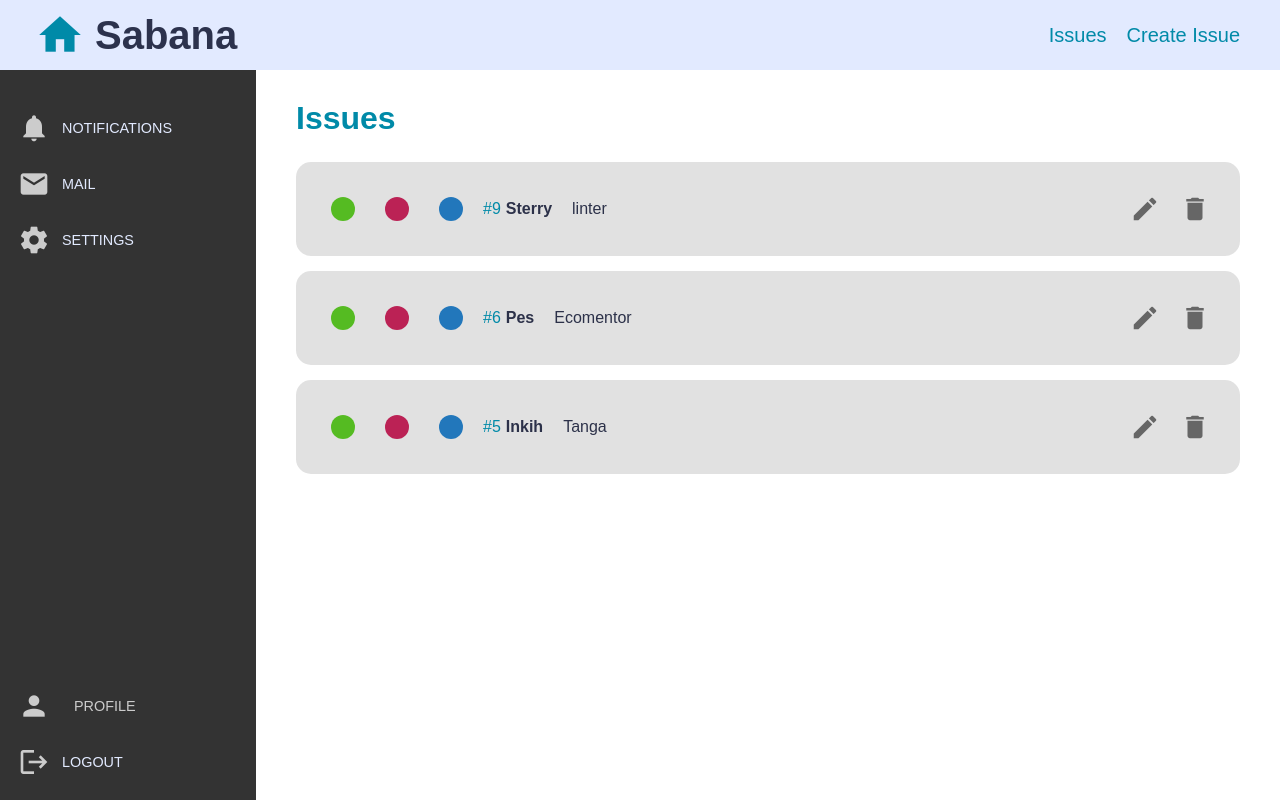
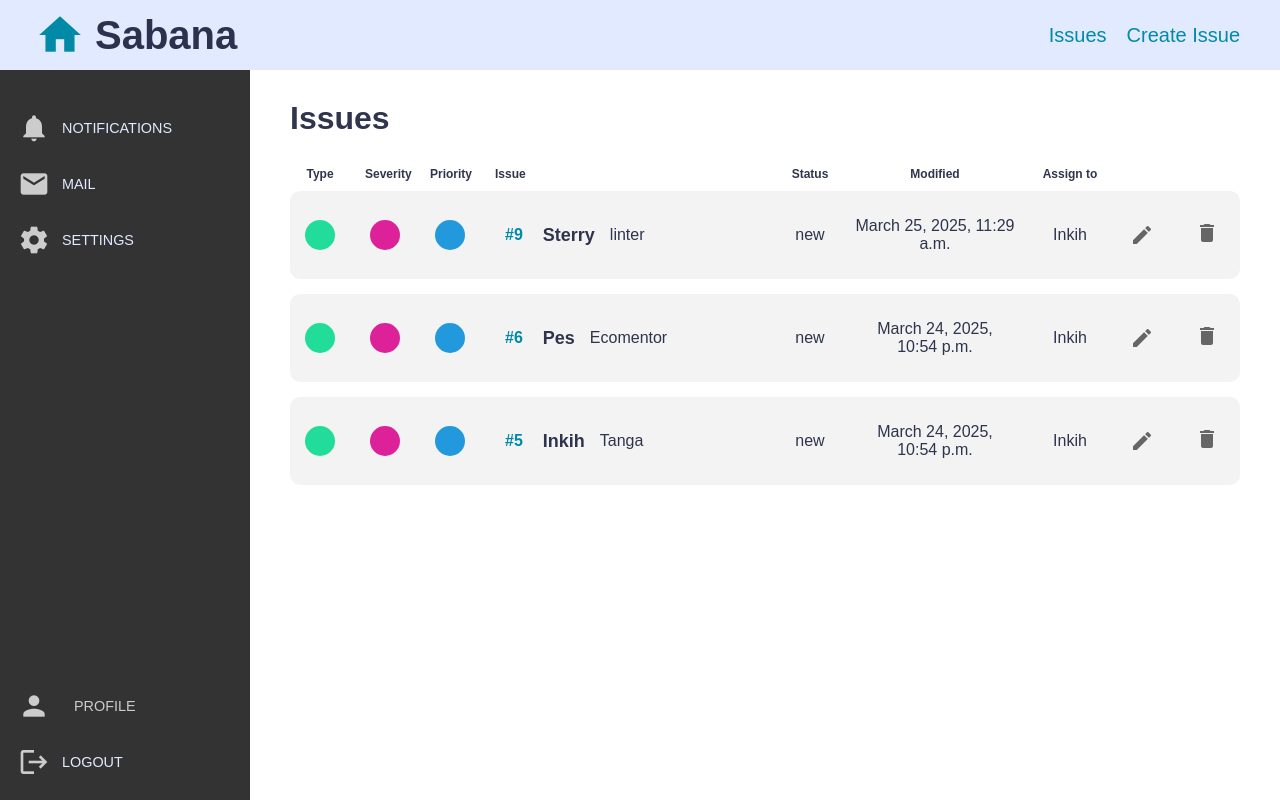
Before and after one commit to inkih04/SabanaBack, a Django app: page / in a window 1280 px wide. Run offline with Django 5.2, Linux system fonts and the light colour scheme; data comes from the database, SQL or seed files in the repository; both versions use the stored data as it was after the commit.

Commit message:
Task#7 completed

```diff
--- a/docker-compose.yml
+++ b/docker-compose.yml
@@ -9,4 +9,4 @@ services:
       - .:/app
     environment:
       - DEBUG=1
-    command: ["tail", "-f", "/dev/null"]
+    command: ["python", "manage.py", "runserver", "0.0.0.0:8000"]
--- a/issues/static/issues/styles.css
+++ b/issues/static/issues/styles.css
@@ -88,7 +88,7 @@ ul {
     left: 0;
     top: 70px;
     height: 100vh;
-    width: clamp(220px, 20vw, 300px);
+    width: clamp(220px, 20vw, 250px);
     background-color: #333;
     display: flex;
     flex-direction: column;
@@ -139,7 +139,7 @@ ul {
     display: flex;
     flex-grow: 1;
     margin-top: 60px; /* Para compensar el header fijo */
-    margin-left: clamp(220px, 20vw, 300px); /* Mueve el contenido para no tapar la sidebar */
+    margin-left: clamp(220px, 20vw, 250px); /* Mueve el contenido para no tapar la sidebar */
     padding: 20px;
 }
 
@@ -164,81 +164,107 @@ ul {
 
 /*      Issue_List              */
 
-.issue {
-    color: #008aa8;
-    margin-bottom: 25px;
+/* Cabecera */
+.issue__key-container {
+    margin-top: 30px;
+    display: grid;
+    font-size: 12px;
+    /* Ajusta los anchos de cada columna a tu gusto */
+    grid-template-columns: 40px 40px 40px auto 40px 160px 60px 40px 40px;
+    align-items: center;
+    font-weight: bold;
+    margin-bottom: 10px;
+    padding: 0 10px;
+    gap: 25px; /* Espacio entre columnas, opcional */
 }
 
-.issue__item-content {
-    display: flex;
-    align-items: center;
-    padding: 20px;
-    flex-direction: row;
-    justify-content: space-between;
+.issue__key, .issue__text {
+    text-align: center;
 }
 
-.issue__item-left {
-    display: flex;
+/* Filas de issues */
+.issue__item-content {
+    display: grid;
+    /* Misma configuración de columnas que la cabecera */
+    grid-template-columns: 40px 40px 40px auto 40px 160px 60px 40px 40px;
     align-items: center;
-    flex-direction: row;
-    flex-grow: 2;
+    padding: 10px;
+    gap: 25px; /* Espacio entre columnas, opcional */
 }
 
-.issue__item-right {
-    display: flex;
-    align-items: center;
-    flex-direction: row-reverse;
-    flex-grow: 1;
+/* Estilos generales de la lista */
+.issue__item {
+    list-style: none;
+    background-color: #f3f3f3;
+    border-radius: 10px;
+    margin-bottom: 15px;
 }
 
-.issue__list-container {
+/* Para las “bolas” de Type, Severity, Priority */
+.issue__type,
+.issue__severity,
+.issue__priority {
     display: flex;
-    flex-direction: column;
+    justify-content: center; /* Centra el texto/ícono dentro de la bola */
+    align-items: center;
+    padding: 15px;
+    border-radius: 50%;
+    margin: auto; /* Centra la “bola” en su columna */
 }
 
-.issue__item {
-    list-style: none;
-    background-color: #22222222;
-    border-radius: 15px;
-    margin-bottom: 15px;
+/* Ejemplo de colores de fondo para cada bola */
+.issue__type {
+    background-color: #2d9;
+    /* Verde */
+
 }
-.issue__type {
-    border-radius: 45px;
-    padding: 12px;
-    background-color: #5b2;
-    margin: 15px;
+.issue__severity {
+    background-color: #d29;  /* Rosado/morado */
+}
+.issue__priority {
+    background-color: #29d;  /* Azul */
 }
 
-.issue__severity {
-    border-radius: 45px;
-    padding: 12px;
-    background-color: #b25;
-    margin: 15px;
-
-}
-
-.issue__priority {
-    border-radius: 45px;
-    padding: 12px;
-    background-color: #27b;
-    margin: 15px;
-}
-
-.issue__item:hover {
-    background-color: #bb225588;
-}
-
-.issue__description {
-    margin-left: 20px;
-}
-
-.issue__icon {
-    color: #666;
-    font-size: 30px;
-    margin: 10px;
+/* Detalle de la 4ª columna */
+.issue__detail {
+    margin-left: 10px;
+    display: flex;
+    flex-direction: row;
+    align-items: center;
 }
 
 .issue__id {
     color: #008aa8;
-    margin: 5px;
+    font-weight: bold;
+    margin-right: 15px;
 }
+
+.issue__description {
+    font-size: 16px;
+    margin-left: 15px;
+}
+
+
+.issue__topic {
+    text-align: center;
+    font-size: 18px;
+    font-weight: bold;
+    margin: 0;
+    margin-left: 5px;
+
+}
+
+
+
+/* Íconos (5ª columna) */
+
+.issue__icon {
+    color: #666;
+    font-size: 24px;
+    margin: 0 5px;
+}
+
+/* Hover */
+.issue__item:hover {
+    background-color: #e0e0e0;
+}
--- a/issues/templates/issues/issues_list.html
+++ b/issues/templates/issues/issues_list.html
@@ -3,31 +3,58 @@
 {% block content %}
 <h1 class="issue">Issues</h1>
 
+<section class="issue__table">
 
+    <!-- Cabecera de columnas -->
+    <div class="issue__key-container">
+        <span class="issue__key">Type</span>
+        <span class="issue__key">Severity</span>
+        <span class="issue__key">Priority</span>
+        <span class="">Issue</span>
+        <!-- Última columna para los íconos, si quieres -->
+        <span class="issue__key"> Status</span>
+        <span class="issue__key"> Modified</span>
+        <span class="issue__key"> Assign to </span>
+    </div>
 
-
-    <div  class="issue__list-container">
     <ul>
         {% for issue in issues %}
         <li class="issue__item">
             <div class="issue__item-content">
-                            <div class="issue__item-left">
-                                <div class="issue__type">  </div>
-                                <div class="issue__severity">  </div>
-                                <div class="issue__priority">  </div>
-                                <p class ="issue__id">#{{ issue.id }}</p>
-                                <strong>{{ issue.subject }}</strong>
-                                <p class="issue__description">  {{ issue.description }} </p>
+
+                <!-- 1ª columna: Bola de Type -->
+                <div class="issue__type">
                 </div>
-                            <div class="issue__item-right">
+
+                <!-- 2ª columna: Bola de Severity -->
+                <div class="issue__severity">
+                </div>
+
+                <!-- 3ª columna: Bola de Priority -->
+                <div class="issue__priority">
+                </div>
+
+                <!-- 4ª columna: Detalle del Issue (ID, Subject, Descripción...) -->
+                <div class="issue__detail">
+                    <p class="issue__id">#{{ issue.id }}</p>
+                    <p class="issue__topic">{{ issue.subject }}</p>
+                    <p class="issue__description">{{ issue.description }}</p>
+                </div>
+
+                <p class="issue__text"> {{ issue.status }} </p>
+                <p class="issue__text"> {{ issue.created_at }}</p>
+                <p class="issue__text"> Inkih </p>
+
+                <!-- 5ª columna: Íconos (opcional) -->
+                <span class="material-icons issue__icon">edit</span>
                 <a href="{% url 'delete_issue' issue.id %}">
                     <span class="material-icons issue__icon">delete</span>
                 </a>
-                                <span class="material-icons issue__icon">edit</span>
-                            </div>
+
+
             </div>
         </li>
         {% endfor %}
     </ul>
-    </div>
+</section>
 {% endblock %}
```
Also changed, not shown: db.sqlite3. Lines whose indentation alone changed are shown as unchanged.
